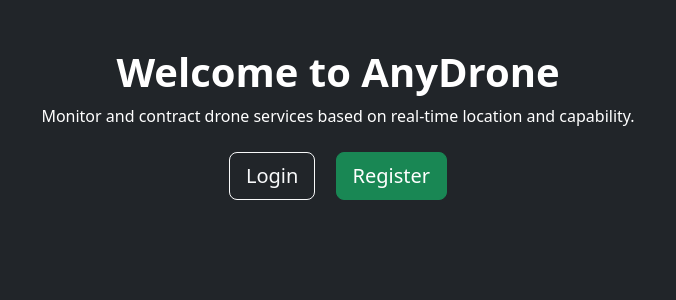
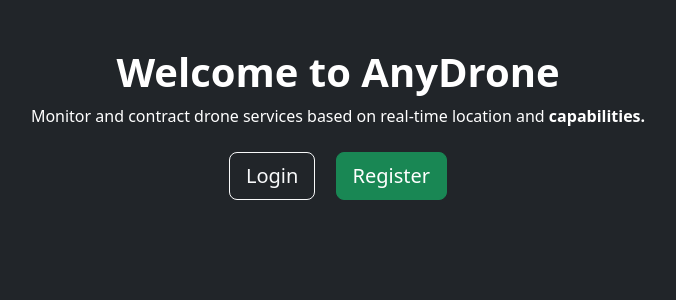
Before and after one commit to danivazquez1/anydrone, a Flask app: page / in a window 1280 px wide. Shown: the part 56-356 px from the top of the page, without its empty margins (302-978 px from the left). Run offline with Flask 2, Linux system fonts and the light colour scheme; parts of the project's set-up code (start-up, migrations or seed data) failed here and were passed over.

Commit message:
Fix index paragraph

```diff
--- a/templates/index.html
+++ b/templates/index.html
@@ -14,7 +14,7 @@
 
     <div class="container text-center mt-5">
         <h1 class="fw-bold">Welcome to AnyDrone</h1>
-        <p>Monitor and contract drone services based on real-time location and capability.</p>
+        <p>Monitor and contract drone services based on real-time location and <strong>capabilities.</strong></p>
         <a href="{{ url_for('login') }}" class="btn btn-outline-light btn-lg m-2">Login</a>
         <a href="{{ url_for('register') }}" class="btn btn-success btn-lg m-2">Register</a>
     </div>
```
